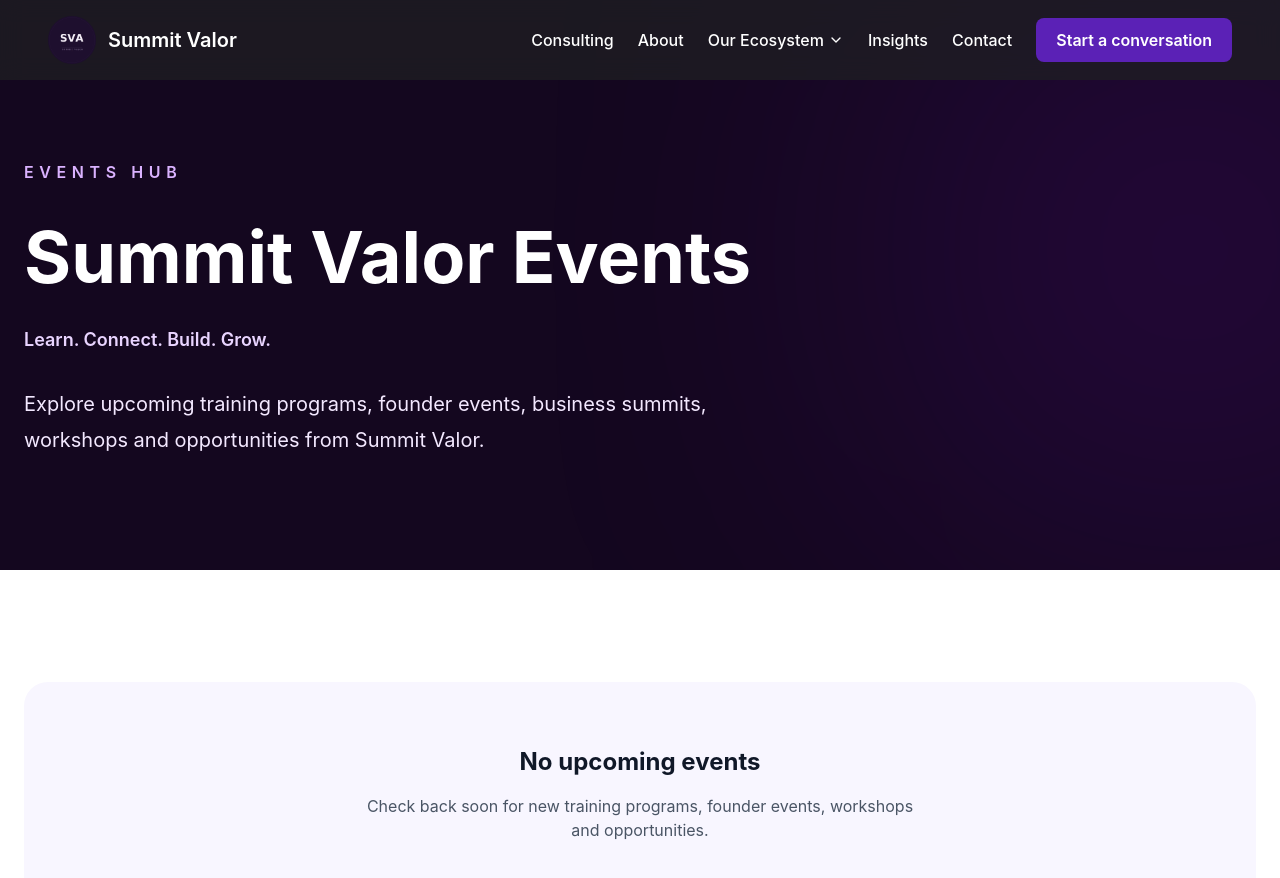
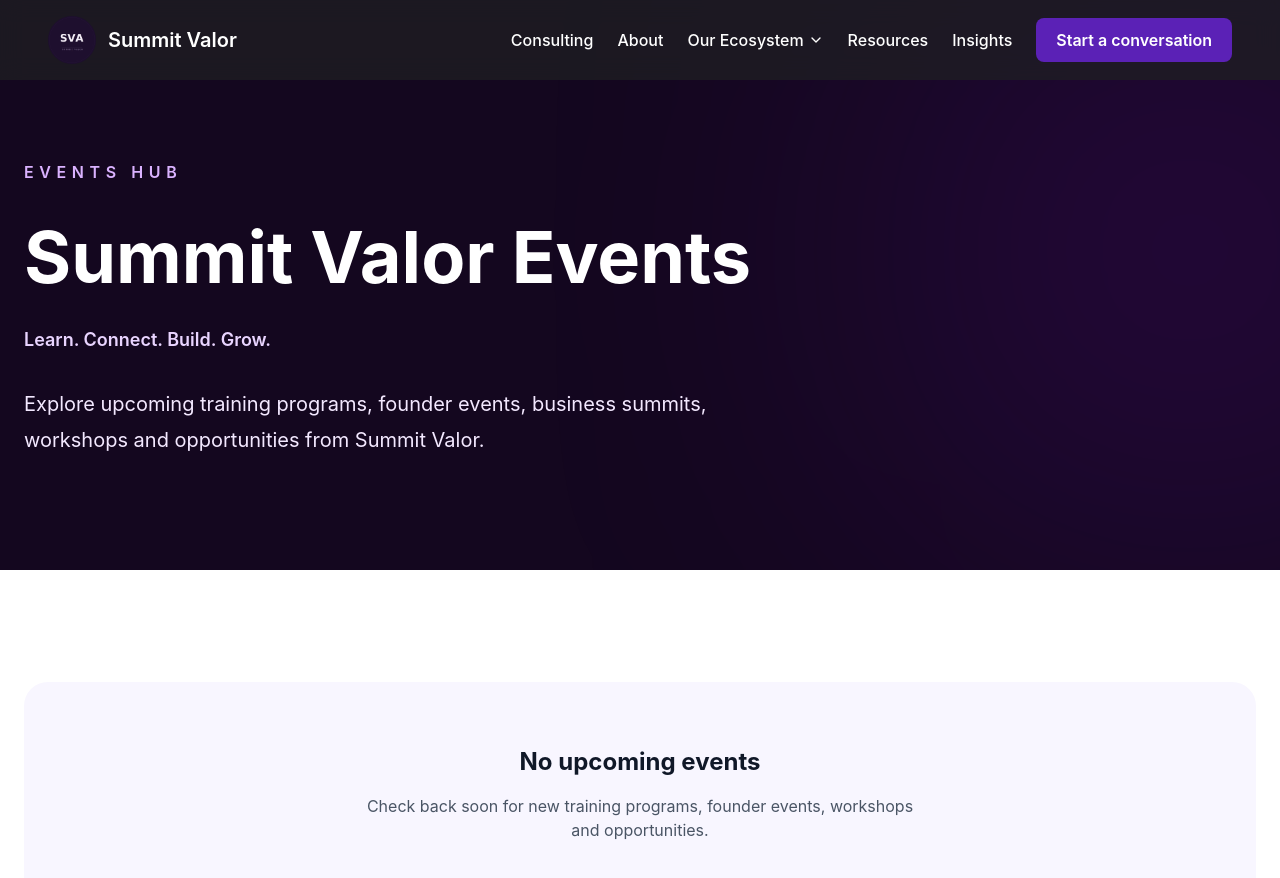
Before and after one commit to oluwafunmilayo-coder/summit-valor-vscode-website, a React (Vite) app: page /events in a window 1280 px wide. Shown: the top 878 px of the page. Built offline with nearby package versions, Linux system fonts and the light colour scheme.

Commit message:
Update primary navigation links
Co-authored-by: Copilot <223556219+Copilot@users.noreply.github.com>

```diff
--- a/src/components/Navbar.jsx
+++ b/src/components/Navbar.jsx
@@ -5,8 +5,8 @@ import { Link } from "react-router-dom";
 const primaryLinks = [
   ["Consulting", "/services"],
   ["About", "/about"],
+  ["Resources", "/resources"],
   ["Insights", "/blog"],
-  ["Contact", "/contact"],
 ];
 
 export default function Navbar() {
@@ -162,13 +162,6 @@ export default function Navbar() {
                 Insights
               </Link>
               <Link
-                to="/contact"
-                onClick={closeMenu}
-                className="rounded-lg px-3 py-3 font-medium text-gray-800 hover:bg-[#F5F5F7]"
-              >
-                Contact
-              </Link>
-              <Link
                 to="/resources"
                 onClick={closeMenu}
                 className="rounded-lg px-3 py-3 font-medium text-gray-800 hover:bg-[#F5F5F7]"
```
